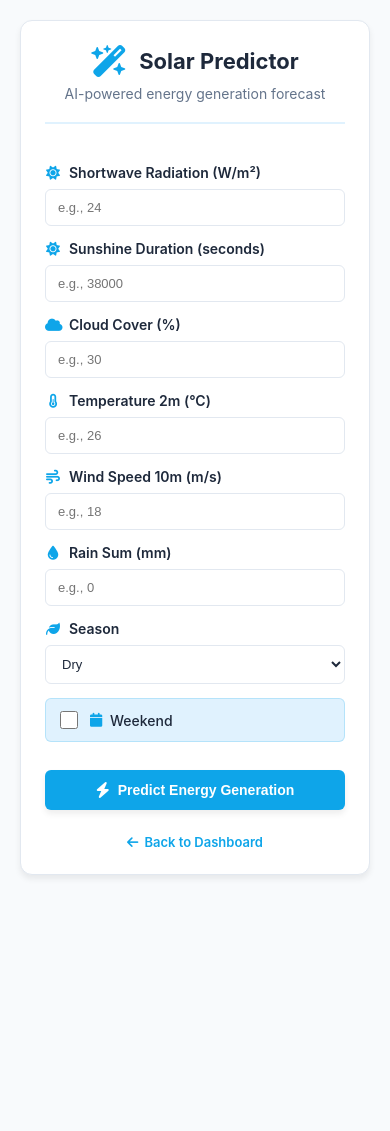
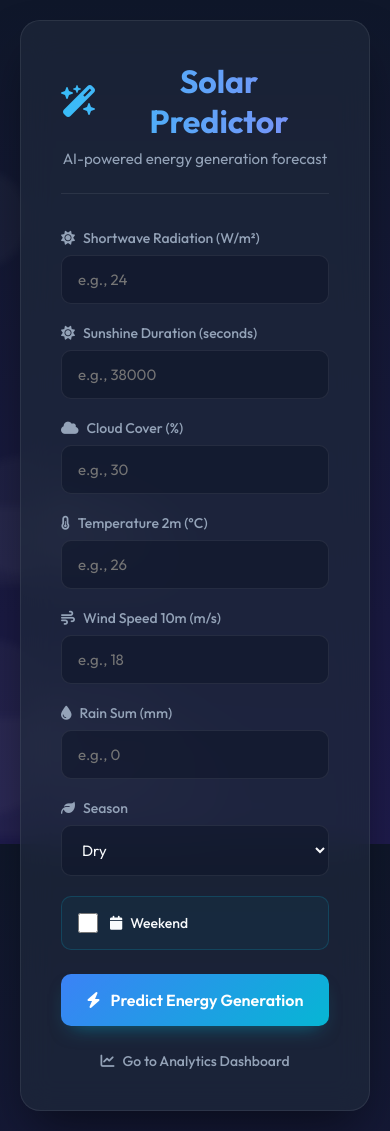
Before and after one commit to patelom2810/Solar-Energy-Generation-Weather-Analytics, a Flask app: page / in a window 390 px wide. Before the commit the page ends 877 px from the top, so only its background shows below. Run offline with Flask 3, Linux system fonts and the light colour scheme; parts of the project's set-up code (start-up, migrations or seed data) failed here and were passed over.

```diff
--- a/app.py
+++ b/app.py
@@ -1,6 +1,6 @@
 from flask import Flask, request, jsonify, render_template
 import joblib, numpy as np, pandas as pd
-from appsql import log_prediction, get_prediction_history, get_prediction_stats
+from appsql import log_prediction, get_prediction_history, get_prediction_stats, init_db, init_connection_pool
 from datetime import datetime, timedelta
 from sklearn.metrics import r2_score, mean_absolute_error, mean_squared_error
 import os
@@ -8,6 +8,41 @@ import os
 app    = Flask(__name__)
 model  = joblib.load('models/solar_generation_model.pkl')
 FEATS  = joblib.load('models/feature_names.pkl')
+
+# Input validation bounds for prediction features
+FEATURE_BOUNDS = {
+    'shortwave_radiation_sum': (0, 500),      # W/m²
+    'sunshine_duration': (0, 86400),           # seconds per day
+    'cloud_cover_mean': (0, 100),              # percentage
+    'temperature_2m_mean': (-50, 60),          # celsius
+    'wind_speed_10m_mean': (0, 50),            # m/s
+    'rain_sum': (0, 500),                      # mm
+}
+
+# Flag to track if startup was called
+_startup_done = False
+
+def _startup():
+    """Initialize database and connection pool"""
+    global _startup_done
+    if _startup_done:
+        return
+    try:
+        init_connection_pool()
+        init_db()
+        print("✓ App startup: Database and connection pool initialized")
+        _startup_done = True
+    except Exception as e:
+        print(f"⚠ Startup warning: {e}")
+        _startup_done = True
+
+# Initialize on first request
+@app.before_request
+def before_request():
+    """Execute startup on first request"""
+    global _startup_done
+    if not _startup_done:
+        _startup()
 
 # ── Cache model scores so we only compute once ──────────────────────────
 _model_score_cache = None
@@ -23,7 +58,7 @@ def _compute_model_scores():
         merged['date_dt'] = pd.to_datetime(merged['date'])
         merged['is_weekend_enc'] = merged['date_dt'].dt.dayofweek.isin([5,6]).astype(int)
         merged['season_enc']     = merged['date_dt'].dt.month.apply(lambda m: 1 if m in [6,7,8,9,10,11] else 0)
-        merged['sunshine_ratio'] = merged['sunshine_duration'] / 43200
+        merged['sunshine_ratio'] = merged['sunshine_duration'] / 86400
         merged['rad_clear']      = merged['shortwave_radiation_sum'] * (1 - merged['cloud_cover_mean'] / 100)
         X = merged[FEATS]
         y = merged['generation_kwh']
@@ -258,42 +293,68 @@ def api_dashboard_data():
 
 @app.route('/predict', methods=['POST'])
 def predict():
-    data = request.get_json()
-    # Build DataFrame in correct feature order
-    row = {
-        'shortwave_radiation_sum': data.get('shortwave_radiation_sum', 24.0),
-        'sunshine_duration':       data.get('sunshine_duration', 38000),
-        'cloud_cover_mean':        data.get('cloud_cover_mean', 30.0),
-        'temperature_2m_mean':     data.get('temperature_2m_mean', 26.0),
-        'wind_speed_10m_mean':     data.get('wind_speed_10m_mean', 18.0),
-        'rain_sum':                data.get('rain_sum', 0.0),
-        'season_enc':              1 if data.get('season','Dry')=='Wet' else 0,
-        'is_weekend_enc':          int(data.get('is_weekend', False)),
-        'sunshine_ratio':          data.get('sunshine_duration',38000) / 43200,
-        'rad_clear':               data.get('shortwave_radiation_sum',24.0) *
-                                   (1 - data.get('cloud_cover_mean',30)/100),
-    }
-    X = pd.DataFrame([row])[FEATS]
-    pred = float(model.predict(X)[0])
+    """Predict solar generation with input validation"""
+    try:
+        data = request.get_json()
+        if not data:
+            return jsonify({'error': 'Invalid JSON payload'}), 400
 
-    # Prepare data for database logging
-    log_data = {
-        'shortwave_radiation_sum': row['shortwave_radiation_sum'],
-        'sunshine_duration': row['sunshine_duration'],
-        'cloud_cover_mean': row['cloud_cover_mean'],
-        'temperature_2m_mean': row['temperature_2m_mean'],
-        'wind_speed_10m_mean': row['wind_speed_10m_mean'],
-        'rain_sum': row['rain_sum'],
-        'is_weekend_enc': row['is_weekend_enc'],
-        'season': data.get('season','Dry'),
-        'predicted_kwh': pred
-    }
+        # Validate input bounds
+        errors = []
+        for feature, (min_val, max_val) in FEATURE_BOUNDS.items():
+            if feature in data:
+                val = data.get(feature)
+                try:
+                    val = float(val)
+                    if not (min_val <= val <= max_val):
+                        errors.append(f"{feature} must be between {min_val} and {max_val}, got {val}")
+                except (ValueError, TypeError):
+                    errors.append(f"{feature} must be a number, got {type(val).__name__}")
 
-    # Log prediction to database
-    log_prediction(log_data)
+        if errors:
+            return jsonify({'error': 'Validation failed', 'details': errors}), 400
 
-    return jsonify({'predicted_generation_kwh': round(pred, 3),
-                    'status': 'Low' if pred < 5 else 'Normal' })
+        # Build DataFrame in correct feature order
+        row = {
+            'shortwave_radiation_sum': data.get('shortwave_radiation_sum', 24.0),
+            'sunshine_duration':       data.get('sunshine_duration', 38000),
+            'cloud_cover_mean':        data.get('cloud_cover_mean', 30.0),
+            'temperature_2m_mean':     data.get('temperature_2m_mean', 26.0),
+            'wind_speed_10m_mean':     data.get('wind_speed_10m_mean', 18.0),
+            'rain_sum':                data.get('rain_sum', 0.0),
+            'season_enc':              1 if data.get('season','Dry')=='Wet' else 0,
+            'is_weekend_enc':          int(data.get('is_weekend', False)),
+            'sunshine_ratio':          data.get('sunshine_duration',38000) / 86400,
+            'rad_clear':               data.get('shortwave_radiation_sum',24.0) *
+                                       (1 - data.get('cloud_cover_mean',30)/100),
+        }
+        X = pd.DataFrame([row])[FEATS]
+        pred = float(model.predict(X)[0])
+
+        # Prepare data for database logging
+        log_data = {
+            'shortwave_radiation_sum': row['shortwave_radiation_sum'],
+            'sunshine_duration': row['sunshine_duration'],
+            'cloud_cover_mean': row['cloud_cover_mean'],
+            'temperature_2m_mean': row['temperature_2m_mean'],
+            'wind_speed_10m_mean': row['wind_speed_10m_mean'],
+            'rain_sum': row['rain_sum'],
+            'is_weekend_enc': row['is_weekend_enc'],
+            'season': data.get('season','Dry'),
+            'predicted_kwh': pred
+        }
+
+        # Log prediction to database
+        log_prediction(log_data)
+
+        return jsonify({'predicted_generation_kwh': round(pred, 3),
+                        'status': 'Low' if pred < 5 else 'Normal' })
+
+    except Exception as e:
+        print(f"Error in predict: {str(e)}")
+        import traceback
+        traceback.print_exc()
+        return jsonify({'error': str(e)}), 500
 
 @app.route('/history', methods=['GET'])
 def history():
--- a/templates/index.html
+++ b/templates/index.html
@@ -3,346 +3,188 @@
 <head>
     <meta charset="UTF-8">
     <meta name="viewport" content="width=device-width, initial-scale=1.0">
-    <title>Solar Energy Prediction</title>
+    <meta name="description" content="AI-powered Solar Energy Generation Predictor.">
+    <title>Solar Energy Prediction | Premium</title>
     <link rel="stylesheet" href="https://cdnjs.cloudflare.com/ajax/libs/font-awesome/6.4.0/css/all.min.css">
+    <link href="https://fonts.googleapis.com/css2?family=Outfit:wght@300;400;500;600;700&display=swap" rel="stylesheet">
     <style>
-        * {
-            margin: 0;
-            padding: 0;
-            box-sizing: border-box;
+        :root {
+            --bg-dark: #0f172a;
+            --bg-card: rgba(30, 41, 59, 0.7);
+            --bg-input: rgba(15, 23, 42, 0.6);
+            --border-glass: rgba(255, 255, 255, 0.08);
+            --accent-cyan: #06b6d4;
+            --accent-blue: #3b82f6;
+            --text-main: #f8fafc;
+            --text-muted: #94a3b8;
+            --success: #10b981;
+            --warning: #f59e0b;
         }
 
-        :root {
-            --primary-bg: #f8fafc;
-            --secondary-bg: #ffffff;
-            --card-bg: #ffffff;
-            --border-color: #e2e8f0;
-            --text-primary: #1e293b;
-            --text-secondary: #64748b;
-            --accent-blue: #0ea5e9;
-            --accent-sky: #06b6d4;
-            --accent-light-blue: #e0f2fe;
-            --success: #10b981;
-            --warning: #f59e0b;
-            --shadow: 0 1px 3px rgba(0, 0, 0, 0.1);
-            --shadow-md: 0 4px 6px rgba(0, 0, 0, 0.07);
-        }
+        * { margin: 0; padding: 0; box-sizing: border-box; }
 
         body {
-            font-family: -apple-system, BlinkMacSystemFont, 'Segoe UI', 'Roboto', sans-serif;
-            background: var(--primary-bg);
+            font-family: 'Outfit', sans-serif;
+            background: #0f172a;
+            background-image: linear-gradient(180deg, #0f172a 0%, #1e1b4b 100%);
+            background-attachment: fixed;
+            color: var(--text-main);
             min-height: 100vh;
             display: flex;
             justify-content: center;
             align-items: center;
             padding: 20px;
+            position: relative;
+            overflow-x: hidden;
         }
 
-        .container {
-            background: var(--card-bg);
-            border-radius: 12px;
-            box-shadow: var(--shadow-md);
+
+        .clouds-bg {
+            position: fixed; top: 0; left: 0; width: 100vw; height: 100vh;
+            z-index: -1; overflow: hidden; pointer-events: none;
+        }
+        .cloud {
+            position: absolute; background: rgba(255, 255, 255, 0.03);
+            border-radius: 100px; filter: blur(4px);
+        }
+        .cloud::before, .cloud::after {
+            content: ''; position: absolute; background: rgba(255, 255, 255, 0.03); border-radius: 50%;
+        }
+        .cloud1 { width: 300px; height: 100px; top: 20%; left: -300px; animation: floatCloud 45s linear infinite; }
+        .cloud1::before { width: 150px; height: 150px; top: -60px; left: 40px; }
+        .cloud1::after { width: 120px; height: 120px; top: -40px; left: 140px; }
+
+        .cloud2 { width: 250px; height: 80px; top: 60%; left: -250px; animation: floatCloud 35s linear infinite; animation-delay: -10s; }
+        .cloud2::before { width: 120px; height: 120px; top: -50px; left: 30px; }
+        .cloud2::after { width: 100px; height: 100px; top: -30px; left: 110px; }
+
+        .cloud3 { width: 400px; height: 120px; top: 85%; left: -400px; animation: floatCloud 55s linear infinite; animation-delay: -25s; }
+        .cloud3::before { width: 180px; height: 180px; top: -80px; left: 60px; }
+        .cloud3::after { width: 140px; height: 140px; top: -50px; left: 200px; }
+
+        @keyframes floatCloud {
+            0% { transform: translateX(-10vw); }
+            100% { transform: translateX(110vw); }
+        }
+
+
+        main.container {
+            background: var(--bg-card);
+            backdrop-filter: blur(16px);
+            -webkit-backdrop-filter: blur(16px);
+            border: 1px solid var(--border-glass);
+            border-radius: 20px;
             padding: 40px;
             max-width: 550px;
             width: 100%;
-            border: 1px solid var(--border-color);
+            box-shadow: 0 25px 50px -12px rgba(0, 0, 0, 0.5);
+            animation: slideUp 0.6s cubic-bezier(0.16, 1, 0.3, 1);
+            position: relative;
+            z-index: 10;
         }
 
-        .header {
-            text-align: center;
-            margin-bottom: 40px;
-            padding-bottom: 20px;
-            border-bottom: 2px solid var(--accent-light-blue);
+        @keyframes slideUp {
+            from { opacity: 0; transform: translateY(30px); }
+            to { opacity: 1; transform: translateY(0); }
+        }
+
+        header.header {
+            text-align: center; margin-bottom: 35px; padding-bottom: 25px; border-bottom: 1px solid var(--border-glass);
         }
 
         h1 {
-            color: var(--text-primary);
-            font-size: 28px;
-            display: flex;
-            align-items: center;
-            justify-content: center;
-            gap: 12px;
+            font-size: 32px; font-weight: 700;
+            background: linear-gradient(to right, #38bdf8, #818cf8);
+            -webkit-background-clip: text; -webkit-text-fill-color: transparent;
+            display: flex; align-items: center; justify-content: center; gap: 12px; margin-bottom: 8px;
         }
 
-        h1 i {
-            color: var(--accent-blue);
-            font-size: 32px;
-        }
+        .subtitle { color: var(--text-muted); font-size: 15px; font-weight: 400; }
 
-        .subtitle {
-            color: var(--text-secondary);
-            font-size: 14px;
-            margin-top: 8px;
-        }
+        .form-group { margin-bottom: 20px; position: relative; }
 
-        form {
-            display: flex;
-            flex-direction: column;
-        }
-
-        .form-group {
-            margin-bottom: 18px;
-        }
-
-        label {
-            display: flex;
-            align-items: center;
-            gap: 8px;
-            margin-bottom: 8px;
-            color: var(--text-primary);
-            font-weight: 600;
-            font-size: 14px;
-        }
-
-        label i {
-            color: var(--accent-blue);
-            width: 16px;
-            text-align: center;
-        }
+        label { display: flex; align-items: center; gap: 8px; margin-bottom: 8px; font-size: 14px; font-weight: 500; color: var(--text-muted); transition: color 0.3s; }
+        .form-group:focus-within label { color: var(--accent-cyan); }
 
         input[type="number"], select {
-            width: 100%;
-            padding: 12px 14px;
-            border: 1px solid var(--border-color);
-            border-radius: 6px;
-            font-size: 14px;
-            color: var(--text-primary);
-            transition: all 0.2s ease;
-            background: var(--secondary-bg);
+            width: 100%; padding: 14px 16px; background: var(--bg-input); border: 1px solid var(--border-glass);
+            border-radius: 10px; color: var(--text-main); font-family: inherit; font-size: 15px; transition: all 0.3s ease;
         }
+        input[type="number"]:focus, select:focus { outline: none; border-color: var(--accent-cyan); box-shadow: 0 0 0 4px rgba(6, 182, 212, 0.1); background: rgba(15, 23, 42, 0.8); }
 
-        input[type="number"]:focus, select:focus {
-            outline: none;
-            border-color: var(--accent-blue);
-            box-shadow: 0 0 0 3px var(--accent-light-blue);
-            background: var(--secondary-bg);
-        }
-
-        .checkbox-group {
-            display: flex;
-            align-items: center;
-            gap: 10px;
-            margin-bottom: 18px;
-            padding: 12px 14px;
-            background: var(--accent-light-blue);
-            border-radius: 6px;
-            border: 1px solid rgba(14, 165, 233, 0.2);
-        }
-
-        input[type="checkbox"] {
-            width: 18px;
-            height: 18px;
-            cursor: pointer;
-            accent-color: var(--accent-blue);
-        }
-
-        .checkbox-group label {
-            margin: 0;
-            cursor: pointer;
-            font-weight: 500;
-            color: var(--text-primary);
-            display: flex;
-            align-items: center;
-            gap: 6px;
-        }
-
-        .checkbox-group label i {
-            color: var(--accent-blue);
-        }
+        .checkbox-group { display: flex; align-items: center; gap: 12px; margin-bottom: 24px; padding: 16px; background: rgba(6, 182, 212, 0.05); border: 1px solid rgba(6, 182, 212, 0.2); border-radius: 10px; cursor: pointer; transition: all 0.2s; }
+        .checkbox-group:hover { background: rgba(6, 182, 212, 0.1); }
+        input[type="checkbox"] { width: 20px; height: 20px; accent-color: var(--accent-cyan); cursor: pointer; }
+        .checkbox-group label { margin: 0; cursor: pointer; color: var(--text-main); font-weight: 500; }
 
         button {
-            background: var(--accent-blue);
-            color: white;
-            padding: 14px;
-            border: none;
-            border-radius: 6px;
-            font-size: 15px;
-            font-weight: 600;
-            cursor: pointer;
-            transition: all 0.2s ease;
-            margin-top: 10px;
-            display: flex;
-            align-items: center;
-            justify-content: center;
-            gap: 8px;
-            box-shadow: var(--shadow-md);
+            width: 100%; padding: 16px; background: linear-gradient(135deg, var(--accent-blue), var(--accent-cyan));
+            color: white; border: none; border-radius: 10px; font-size: 16px; font-weight: 600; font-family: inherit;
+            cursor: pointer; transition: all 0.3s ease; display: flex; align-items: center; justify-content: center; gap: 10px; box-shadow: 0 10px 20px -10px rgba(6, 182, 212, 0.5);
         }
+        button:hover { transform: translateY(-2px); box-shadow: 0 15px 25px -10px rgba(6, 182, 212, 0.7); }
 
-        button:hover {
-            background: var(--accent-sky);
-            transform: translateY(-2px);
-            box-shadow: 0 6px 12px rgba(14, 165, 233, 0.3);
-        }
+        #result { margin-top: 24px; padding: 20px; background: rgba(16, 185, 129, 0.05); border: 1px solid rgba(16, 185, 129, 0.2); border-left: 4px solid var(--success); border-radius: 10px; display: none; }
+        #result.show { display: block; animation: slideIn 0.4s cubic-bezier(0.16, 1, 0.3, 1); }
+        @keyframes slideIn { from { opacity: 0; transform: translateY(-10px); } to { opacity: 1; transform: translateY(0); } }
 
-        button:active {
-            transform: translateY(0);
-        }
+        .result-item { display: flex; justify-content: space-between; align-items: center; padding: 10px 0; font-size: 15px; }
+        .result-value { font-size: 18px; font-weight: 700; color: var(--text-main); }
+        .status-success { color: var(--success); font-weight: 600; display:flex; align-items:center; gap:6px; }
+        .status-warning { color: var(--warning); font-weight: 600; display:flex; align-items:center; gap:6px; }
 
-        button i {
-            font-size: 16px;
-        }
+        .back-link { text-align: center; margin-top: 24px; }
+        .back-link a { color: var(--text-muted); text-decoration: none; font-size: 14px; font-weight: 500; transition: all 0.3s; display: inline-flex; align-items: center; gap: 8px; }
+        .back-link a:hover { color: var(--text-main); gap: 12px; }
 
-        #result {
-            margin-top: 24px;
-            padding: 16px;
-            background: var(--accent-light-blue);
-            border: 1px solid rgba(14, 165, 233, 0.3);
-            border-left: 4px solid var(--accent-blue);
-            border-radius: 6px;
-            color: var(--text-primary);
-            font-size: 15px;
-            display: none;
-            line-height: 1.6;
-        }
+        .loading { text-align: center; color: var(--accent-cyan); padding: 10px; display:flex; justify-content:center; gap:8px; align-items:center;}
+        .loading i { animation: spin 1s linear infinite; }
+        @keyframes spin { 100% { transform: rotate(360deg); } }
 
-        #result.show {
-            display: block;
-            animation: slideIn 0.3s ease;
-        }
-
-        @keyframes slideIn {
-            from {
-                opacity: 0;
-                transform: translateY(-10px);
-            }
-            to {
-                opacity: 1;
-                transform: translateY(0);
-            }
-        }
-
-        .result-item {
-            display: flex;
-            justify-content: space-between;
-            align-items: center;
-            padding: 8px 0;
-            font-weight: 500;
-        }
-
-        .result-value {
-            color: var(--accent-blue);
-            font-weight: 700;
-        }
-
-        .status-success {
-            color: var(--success);
-            font-weight: 700;
-            display: flex;
-            align-items: center;
-            gap: 6px;
-        }
-
-        .status-warning {
-            color: var(--warning);
-            font-weight: 700;
-            display: flex;
-            align-items: center;
-            gap: 6px;
-        }
-
-        .loading {
-            display: flex;
-            align-items: center;
-            justify-content: center;
-            gap: 8px;
-            color: var(--accent-blue);
-        }
-
-        .loading i {
-            animation: spin 1s linear infinite;
-        }
-
-        @keyframes spin {
-            from { transform: rotate(0deg); }
-            to { transform: rotate(360deg); }
-        }
-
-        .back-link {
-            text-align: center;
-            margin-top: 24px;
-            font-size: 13px;
-        }
-
-        .back-link a {
-            color: var(--accent-blue);
-            text-decoration: none;
-            font-weight: 600;
-            display: flex;
-            align-items: center;
-            justify-content: center;
-            gap: 6px;
-            transition: all 0.2s ease;
-        }
-
-        .back-link a:hover {
-            gap: 12px;
-        }
-
-        @media (max-width: 640px) {
-            .container {
-                padding: 24px;
-            }
-
-            h1 {
-                font-size: 22px;
-            }
-
-            .form-group {
-                margin-bottom: 14px;
-            }
-
-            input[type="number"], select {
-                padding: 10px 12px;
-                font-size: 13px;
-            }
-
-            button {
-                padding: 12px;
-                font-size: 14px;
-            }
-        }
+        option { background: var(--bg-dark); }
     </style>
 </head>
 <body>
 
-<div class="container">
-    <div class="header">
-        <h1><i class="fas fa-wand-magic-sparkles"></i> Solar Predictor</h1>
-        <p class="subtitle">AI-powered energy generation forecast</p>
+
+    <div class="clouds-bg">
+        <div class="cloud cloud1"></div>
+        <div class="cloud cloud2"></div>
+        <div class="cloud cloud3"></div>
     </div>
 
+
+<main class="container">
+    <header class="header">
+        <h1><i class="fas fa-wand-magic-sparkles" style="color: var(--accent-cyan);"></i> Solar Predictor</h1>
+        <p class="subtitle">AI-powered energy generation forecast</p>
+    </header>
+
     <form id="predict-form">
-
         <div class="form-group">
             <label for="rad"><i class="fas fa-sun"></i> Shortwave Radiation (W/m²)</label>
             <input type="number" id="rad" placeholder="e.g., 24" step="0.01" required>
         </div>
-
         <div class="form-group">
             <label for="sun"><i class="fas fa-sun"></i> Sunshine Duration (seconds)</label>
             <input type="number" id="sun" placeholder="e.g., 38000" required>
         </div>
-
         <div class="form-group">
             <label for="cloud"><i class="fas fa-cloud"></i> Cloud Cover (%)</label>
             <input type="number" id="cloud" placeholder="e.g., 30" step="0.1" required>
         </div>
-
         <div class="form-group">
             <label for="temp"><i class="fas fa-thermometer-half"></i> Temperature 2m (°C)</label>
             <input type="number" id="temp" placeholder="e.g., 26" step="0.1" required>
         </div>
-
         <div class="form-group">
             <label for="wind"><i class="fas fa-wind"></i> Wind Speed 10m (m/s)</label>
             <input type="number" id="wind" placeholder="e.g., 18" step="0.1" required>
         </div>
-
         <div class="form-group">
             <label for="rain"><i class="fas fa-droplet"></i> Rain Sum (mm)</label>
             <input type="number" id="rain" placeholder="e.g., 0" step="0.1" required>
         </div>
-
         <div class="form-group">
             <label for="season"><i class="fas fa-leaf"></i> Season</label>
             <select id="season" required>
@@ -350,22 +192,20 @@
                 <option value="Wet">Wet</option>
             </select>
         </div>
-
-        <div class="checkbox-group">
-            <input type="checkbox" id="weekend">
+        <div class="checkbox-group" onclick="document.getElementById('weekend').click();">
+            <input type="checkbox" id="weekend" onclick="event.stopPropagation();">
             <label for="weekend"><i class="fas fa-calendar"></i> Weekend</label>
         </div>
 
         <button type="submit"><i class="fas fa-bolt"></i> Predict Energy Generation</button>
-
     </form>
 
     <div id="result"></div>
 
     <div class="back-link">
-        <a href="/dashboard"><i class="fas fa-arrow-left"></i> Back to Dashboard</a>
+        <a href="/dashboard"><i class="fas fa-chart-line"></i> Go to Analytics Dashboard</a>
     </div>
-</div>
+</main>
 
 <script>
 
@@ -400,8 +240,8 @@ document.getElementById('predict-form')
 
         const data = await res.json();
 
-        const statusClass = data.status === 'Fraud' ? 'status-warning' : 'status-success';
-        const statusIcon = data.status === 'Fraud' ? 'fa-exclamation-circle' : 'fa-check-circle';
+        const statusClass = data.status === 'Low' ? 'status-warning' : 'status-success';
+        const statusIcon = data.status === 'Low' ? 'fa-exclamation-circle' : 'fa-check-circle';
 
         resultDiv.innerHTML = `
             <div class="result-item">
```
Also changed, not shown: appsql.py (+41 -17 lines).
